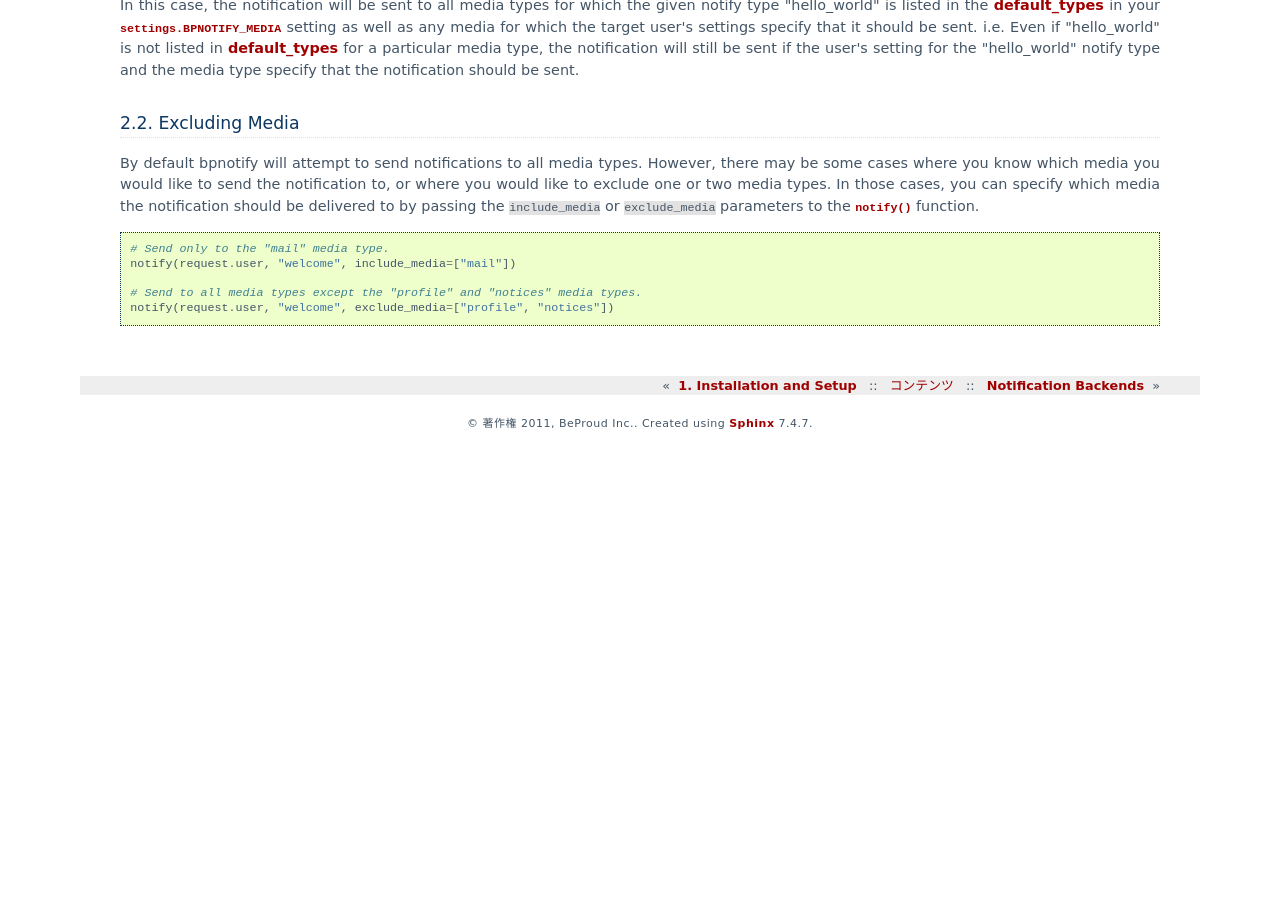
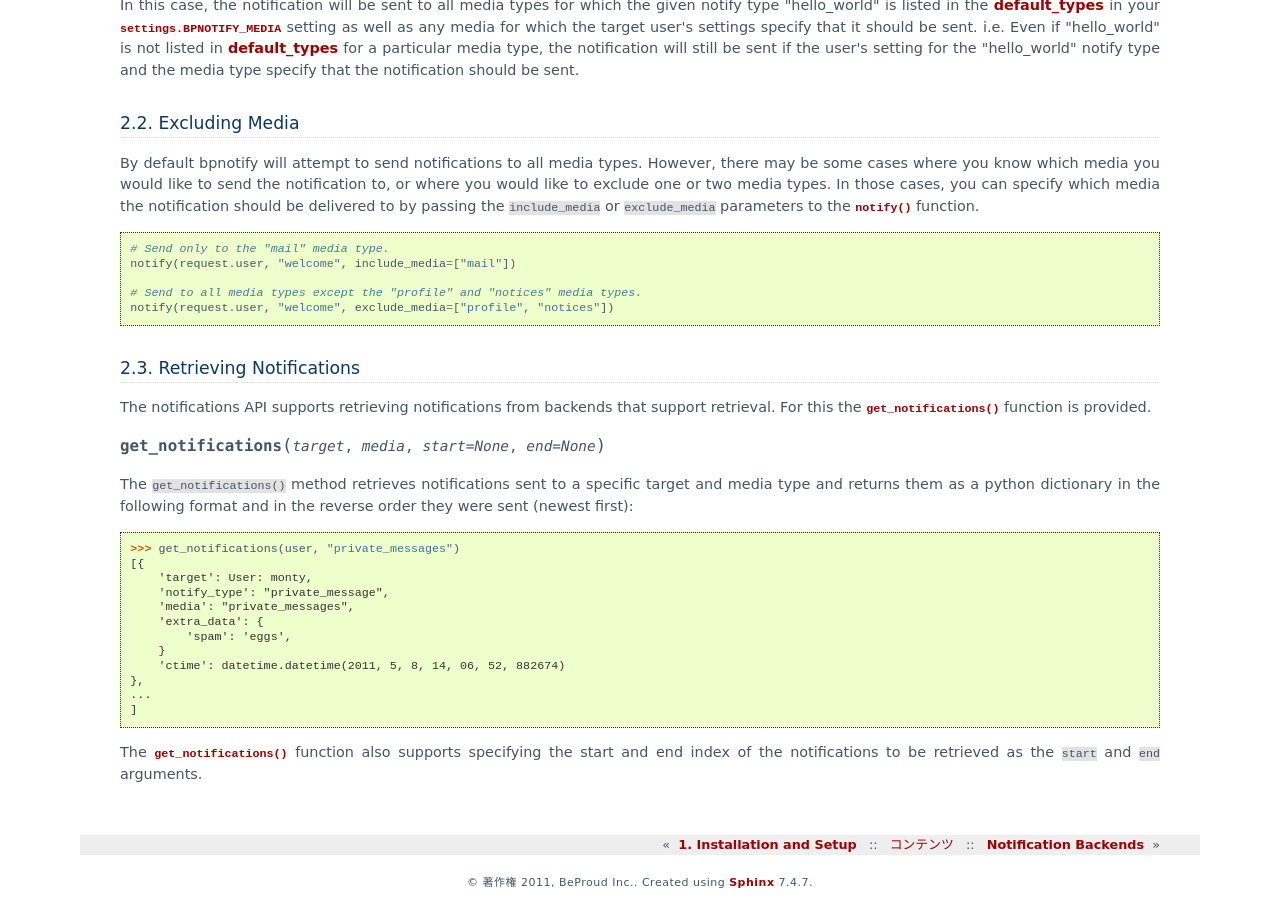
Before and after one commit to beproud/bpnotify, a Sphinx documentation site: the page built from docs/en/source/sending_notifications.rst, in a window 1280 px wide and 900 px high, scrolled down 585 px. Built offline with Sphinx 7.4.7, drawn with Linux system fonts in a browser that asks for light colours; before the commit the page ends 1025 px from its top, so only the background shows below that.

Commit message:
get_notifications() の英語ドキュメントを追加

```diff
--- a/docs/en/source/sending_notifications.rst
+++ b/docs/en/source/sending_notifications.rst
@@ -58,3 +58,35 @@ to the :func:`notify() <beproud.django.notify.api.notify>` function.
 
     # Send to all media types except the "profile" and "notices" media types.
     notify(request.user, "welcome", exclude_media=["profile", "notices"])
+
+Retrieving Notifications
+-----------------------------------
+
+The notifications API supports retrieving notifications from backends that
+support retrieval. For this the :func:`get_notifications()
+<beproud.django.notify.api.get_notifications>` function is provided.
+
+.. function:: get_notifications(target, media, start=None, end=None)
+
+The ``get_notifications()`` method retrieves notifications sent to
+a specific target and media type and returns them as a python dictionary in
+the following format and in the reverse order they were sent (newest first):
+
+.. code-block:: python
+
+    >>> get_notifications(user, "private_messages")
+    [{
+        'target': User: monty,
+        'notify_type': "private_message",
+        'media': "private_messages",
+        'extra_data': {
+            'spam': 'eggs',
+        }
+        'ctime': datetime.datetime(2011, 5, 8, 14, 06, 52, 882674)
+    },
+    ...
+    ]
+
+The :func:`get_notifications() <beproud.django.notify.api.get_notifications>`
+function also supports specifying the start and end index of the notifications
+to be retrieved as the ``start`` and ``end`` arguments.
```
